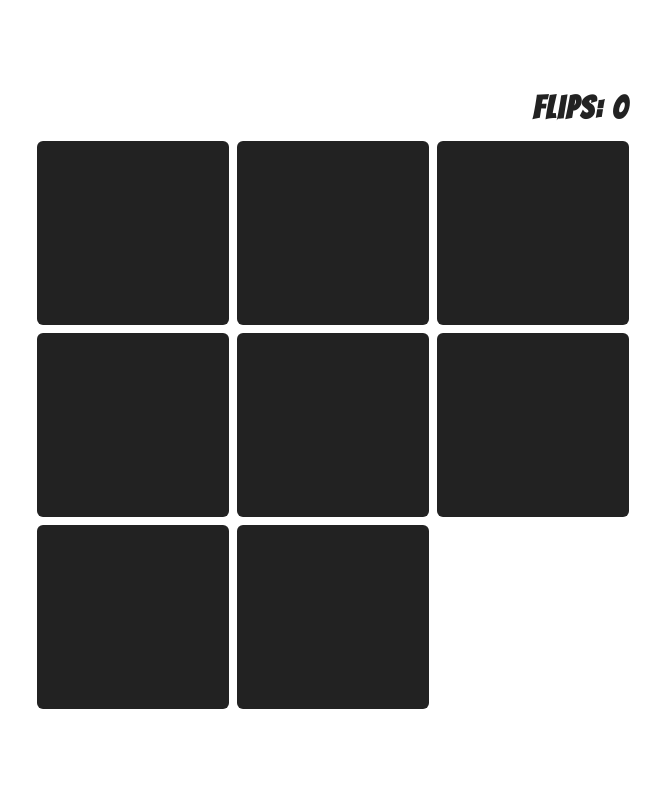
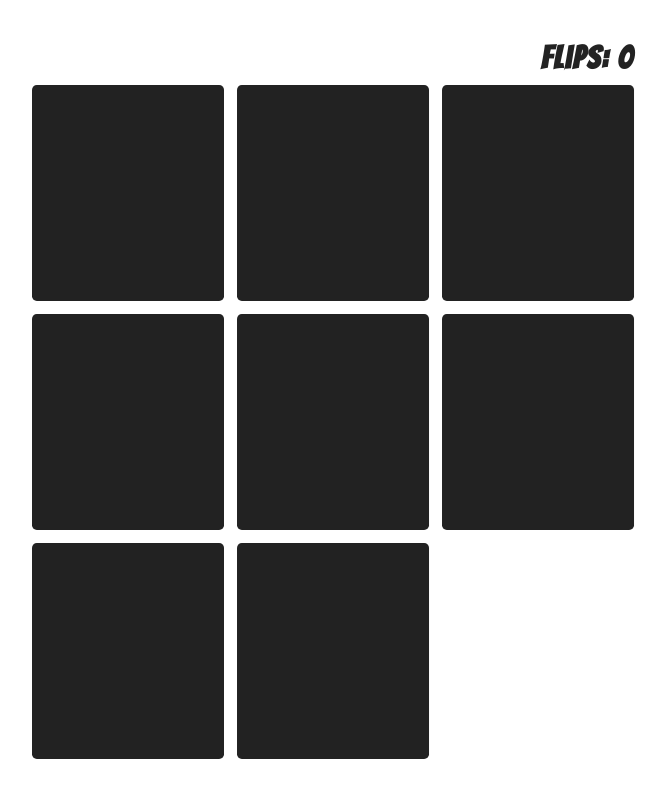
Before and after one commit to zelenovsky/concentration, a React (Create React App) app: page / in a window 1280 px wide. Shown: the whole page, without its empty margins (307-973 px from the left). Built offline with nearby package versions, Linux system fonts and the light colour scheme.

Commit message:
Style fixes, refactoring

```diff
--- a/src/components/Card.tsx
+++ b/src/components/Card.tsx
@@ -1,6 +1,6 @@
 import React, { FC, MouseEvent } from 'react';
 import styled from 'styled-components';
-import { color, ColorProps, border, BorderProps } from 'styled-system';
+import { color, ColorProps, border, BorderProps, typography, TypographyProps } from 'styled-system';
 
 interface isMatched {
     isMatched: boolean;
@@ -32,19 +32,21 @@ const StyledCard = styled.button.attrs(() => ({
     opacity: ${({ isMatched }) => isMatched ? "0" : "1"};
     transition: opacity 1s ease-out 1s;
     will-change: opacity;
+    outline: none;
+    perspective: 1000px;
 `;
 
-const StyledFrontSide = styled.div<ColorProps & BorderProps & isFaceUp>`
+const StyledFrontSide = styled.div<ColorProps & BorderProps & TypographyProps & isFaceUp>`
     position: relative;
     z-index: 1;
     display: block;
-    padding: 8rem 2rem;
-    font-size: 6rem;
+    padding: 10rem 2rem;
     transform: ${({ isFaceUp }) => isFaceUp ? "rotateY(0)" : "rotateY(-180deg)"};
     transition: transform 1s ease-out;
     backface-visibility: hidden;
     ${color};
     ${border};
+    ${typography};
 `;
 
 const StyledBackSide = styled.div<ColorProps & BorderProps & isFaceUp>`
@@ -70,10 +72,10 @@ const Card: FC<ICard & ICardEventHandler> = ({
 }) => {
     return (
         <StyledCard onClick={onClick} isMatched={isMatched}>
-            <StyledFrontSide bg="black" borderRadius={2} isFaceUp={isFaceUp}>
+            <StyledFrontSide bg="black" borderRadius={3} fontSize={6} isFaceUp={isFaceUp}>
                 { emoji }
             </StyledFrontSide>
-            <StyledBackSide bg="black" borderRadius={2} isFaceUp={isFaceUp}/>
+            <StyledBackSide bg="black" borderRadius={3} isFaceUp={isFaceUp}/>
         </StyledCard>
     );
 };
--- a/src/components/Concentration.tsx
+++ b/src/components/Concentration.tsx
@@ -1,23 +1,12 @@
 import React, { useState, useEffect } from 'react';
-import styled from 'styled-components';
-import { space, SpaceProps } from 'styled-system';
 
 import Grid from './UI/Grid';
+import Flex from './UI/Flex';
 import Card, { ICard } from './Card';
 import FlipsCounter from './FlipsCounter';
 import GameOver from './GameOver';
 import { idsFactory, randomChoice, shuffle } from '../helpers/helpers';
 import emojiChoices from '../data/emojiChoices';
-
-const StyledConcentration = styled.div<SpaceProps>`
-  display: flex;
-  align-items: center;
-  justify-content: center;
-  flex-direction: column;
-  min-height: 100vh;
-  perspective: 1000px;
-  ${space};
-`;
 
 const Concentration: React.FC = () => {
     const [cards, setCards] = useState<ICard[]>([]);
@@ -79,13 +68,13 @@ const Concentration: React.FC = () => {
     useEffect(createCards, [numberOfPairsOfCards]);
 
     return (
-        <StyledConcentration py={5}>
+        <>
+            <Flex py={5} minHeight="100vh" alignItems="center" justifyContent="center" flexDirection="column">
                 <FlipsCounter count={flipsCount} />
                 <Grid
                     gridTemplateColumns={["1fr 1fr", "1fr 1fr 1fr"]}
-                gridGap={2}
-                width="100%"
-                height="100%">
+                    gridGap={4}
+                    width="100%">
                     { cards.map((card, index) =>
                         <Card
                             key={index}
@@ -98,6 +87,7 @@ const Concentration: React.FC = () => {
                                 chooseCard(index);
                             }}/>)}
                 </Grid>
+            </Flex>
             {
                 isGameOver
                     ? <GameOver onClick={() => {
@@ -107,7 +97,7 @@ const Concentration: React.FC = () => {
                     }} />
                     : ""
             }
-        </StyledConcentration>
+        </>
     );
 };
 
--- a/src/components/FlipsCounter.tsx
+++ b/src/components/FlipsCounter.tsx
@@ -1,20 +1,20 @@
 import React, { FC } from 'react';
 import styled from 'styled-components';
-import { color, ColorProps, space, SpaceProps } from 'styled-system';
+import { color, ColorProps, space, SpaceProps, typography, TypographyProps } from 'styled-system';
 
 export interface IFlipsCounter {
     count: number;
 }
 
-const StyledFlipsCounter = styled.h4<ColorProps & SpaceProps>`
-  font-size: 4rem;
+const StyledFlipsCounter = styled.h4<ColorProps & SpaceProps & TypographyProps>`
+  ${typography};
   ${color};
   ${space};
 `;
 
 const FlipsCounter: FC<IFlipsCounter> = ({ count }) => {
     return (
-        <StyledFlipsCounter ml="auto" mt={0} mb={3} color="black">
+        <StyledFlipsCounter ml="auto" mt={0} mb={3} color="black" fontSize={4}>
             Flips: { count }
         </StyledFlipsCounter>
     );
--- a/src/components/GameOver.tsx
+++ b/src/components/GameOver.tsx
@@ -1,27 +1,27 @@
 import React, { FC, MouseEvent } from 'react';
 import styled from 'styled-components';
-import { color, ColorProps, space, SpaceProps, border, BorderProps } from 'styled-system';
+import { color, ColorProps, space, SpaceProps, border, BorderProps, typography, TypographyProps } from 'styled-system';
 
 export interface IGameOver {
     onClick: (e: MouseEvent) => void;
 }
 
-const StyledGameOver = styled.button<ColorProps & SpaceProps & BorderProps>`
+const StyledGameOver = styled.button<ColorProps & SpaceProps & BorderProps & TypographyProps>`
     position: fixed;
     top: 50%;
     left: 50%;
     transform: translate(-50%, -50%);
-    font-size: 6rem;
     font-family: inherit;
     cursor: pointer;
     ${color};
     ${space};
     ${border};
+    ${typography};
 `;
 
 const GameOver: FC<IGameOver> = ({ onClick }) => {
     return (
-        <StyledGameOver onClick={onClick} bg="black" color="white" p={4} border="none" borderRadius={2}>
+        <StyledGameOver onClick={onClick} bg="black" color="white" p={5} border="none" borderRadius={3} fontSize={6}>
             Play again!
         </StyledGameOver>
     );
--- a/src/components/UI/Container.tsx
+++ b/src/components/UI/Container.tsx
@@ -8,7 +8,7 @@ const StyledContainer = styled.div<LayoutProps & SpaceProps>`
 `;
 
 const Container: FC<LayoutProps> = (props) => {
-    return <StyledContainer mx="auto" px={4} {...props} />
+    return <StyledContainer mx="auto" px={6} {...props} />
 };
 
 export default Container;
--- a/src/components/UI/Flex.tsx
+++ b/src/components/UI/Flex.tsx
@@ -1,13 +1,17 @@
 import React, { FC } from 'react';
 import styled from 'styled-components';
-import { flexbox, FlexboxProps } from 'styled-system';
+import { space, SpaceProps, layout, LayoutProps, flexbox, FlexboxProps } from 'styled-system';
 
-const StyledFlex = styled.div<FlexboxProps>`
+type StyledFlexProps = FlexboxProps & SpaceProps & LayoutProps;
+
+const StyledFlex = styled.div<StyledFlexProps>`
   ${flexbox};
+  ${space};
+  ${layout};
   display: flex;
 `;
 
-const Flex: FC<FlexboxProps> = (props) => {
+const Flex: FC<StyledFlexProps> = (props) => {
     return <StyledFlex {...props} />
 };
 
--- a/src/helpers/helpers.ts
+++ b/src/helpers/helpers.ts
@@ -16,7 +16,7 @@ export const shuffle = (arr: any[]): any[] => {
     const a = arr.slice();
     for (let i = a.length; i; i--) {
         let j = Math.floor(Math.random() * i);
-        [a[i - 1], a[j]] = [a[j], a[i - 1]]; // ??
+        [a[i - 1], a[j]] = [a[j], a[i - 1]];
     }
     return a;
 };
--- a/src/index.tsx
+++ b/src/index.tsx
@@ -1,6 +1,7 @@
 import React from 'react';
 import ReactDOM from 'react-dom';
 import { ThemeProvider } from 'styled-components';
+
 import theme, { BaseStyles } from './theme/theme';
 import Concentration from './components/Concentration';
 import Container from './components/UI/Container';
@@ -9,7 +10,7 @@ import * as serviceWorker from './serviceWorker';
 ReactDOM.render(
     <ThemeProvider theme={theme}>
         <BaseStyles />
-        <Container maxWidth={1}>
+        <Container maxWidth={3}>
             <Concentration />
         </Container>
     </ThemeProvider>,
--- a/src/theme/theme.js
+++ b/src/theme/theme.js
@@ -17,7 +17,7 @@ export const BaseStyles = createGlobalStyle`
   html {
     font-size: 1vh;
     font-family: 'Bangers', cursive;
-    letter-spacing: 2px;
+    letter-spacing: 0.2em;
   }
 
   body {
@@ -30,8 +30,9 @@ export default {
     black: '#222',
     white: '#fff'
   },
-  space: ['0', '4px', '1rem', '16px', '24px', '32px', '40px', '48px', '64px', '80px', '96px', '112px', '128px'],
-  sizes: ['544px', '80rem', '1012px', '1280px'],
-  breakpoints: ['544px', '768px', '1012px', '1280px'],
-  radii: ['0', '3px', '6px'],
+  fontSizes: ['0.5rem', '1rem', '2rem', '3rem', '4rem', '5rem', '6rem', '7rem', '8rem'],
+  space: ['0', '0.4rem', '0.8rem', '1.2rem', '1.6rem', '2rem', '2.4rem', '2.8rem', '3.2rem'],
+  sizes: ['20rem', '40rem', '60rem', '80rem'],
+  breakpoints: ['40rem'],
+  radii: ['0', '0.2rem', '0.4rem', '0.6rem'],
 }
```
Lines whose indentation alone changed are shown as unchanged.
